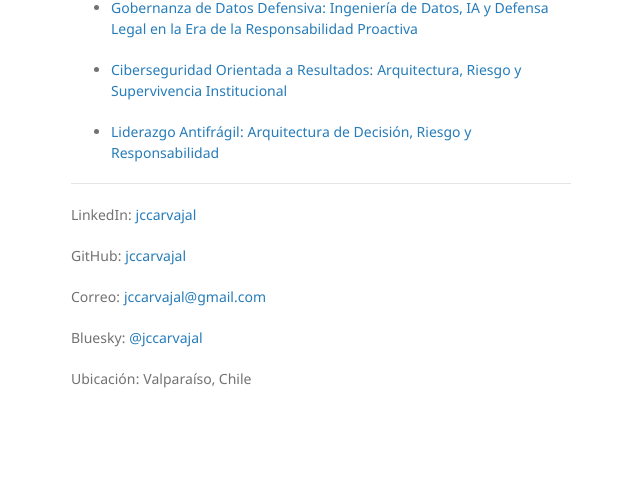
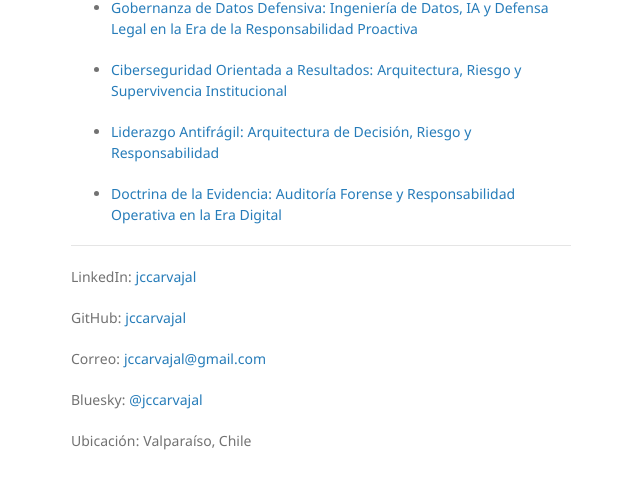
Before and after one commit to jccarvajal/jccarvajal.github.io, a Jekyll site: the page built from index.md, in a window 1280 px wide, cut to the strip 331-820 px from the top of the page. Shown: the whole strip, without its empty margins (499-1139 px from the left). Built offline with Jekyll 4.4.1, drawn with Linux system fonts in a browser that asks for light colours; our own code applies the rules of GitHub Pages for plain Markdown files.

Commit message:
Add link to 'Doctrina de la Evidencia' section

```diff
--- a/index.md
+++ b/index.md
@@ -20,6 +20,8 @@ Libros publicados (Arquitectura, Riesgo y Decisión):
 
 * [Liderazgo Antifrágil: Arquitectura de Decisión, Riesgo y Responsabilidad](https://liderazgo.jccarvajal.com)
 
+* [Doctrina de la Evidencia: Auditoría Forense y Responsabilidad Operativa en la Era Digital](https://evidencia.jccarvajal.com)
+
 ---
 
 LinkedIn: [jccarvajal](https://www.linkedin.com/in/jccarvajal)
```
